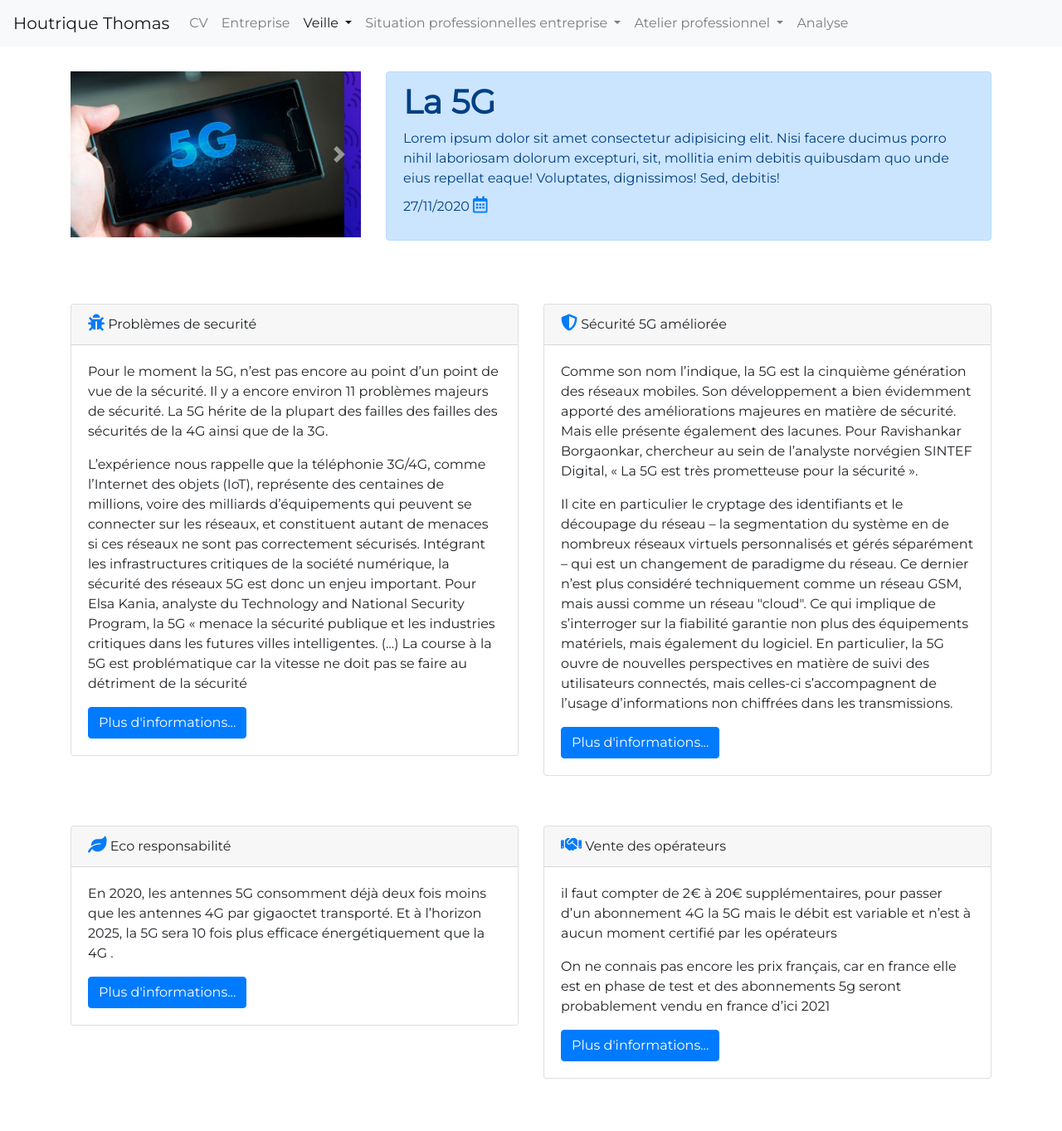
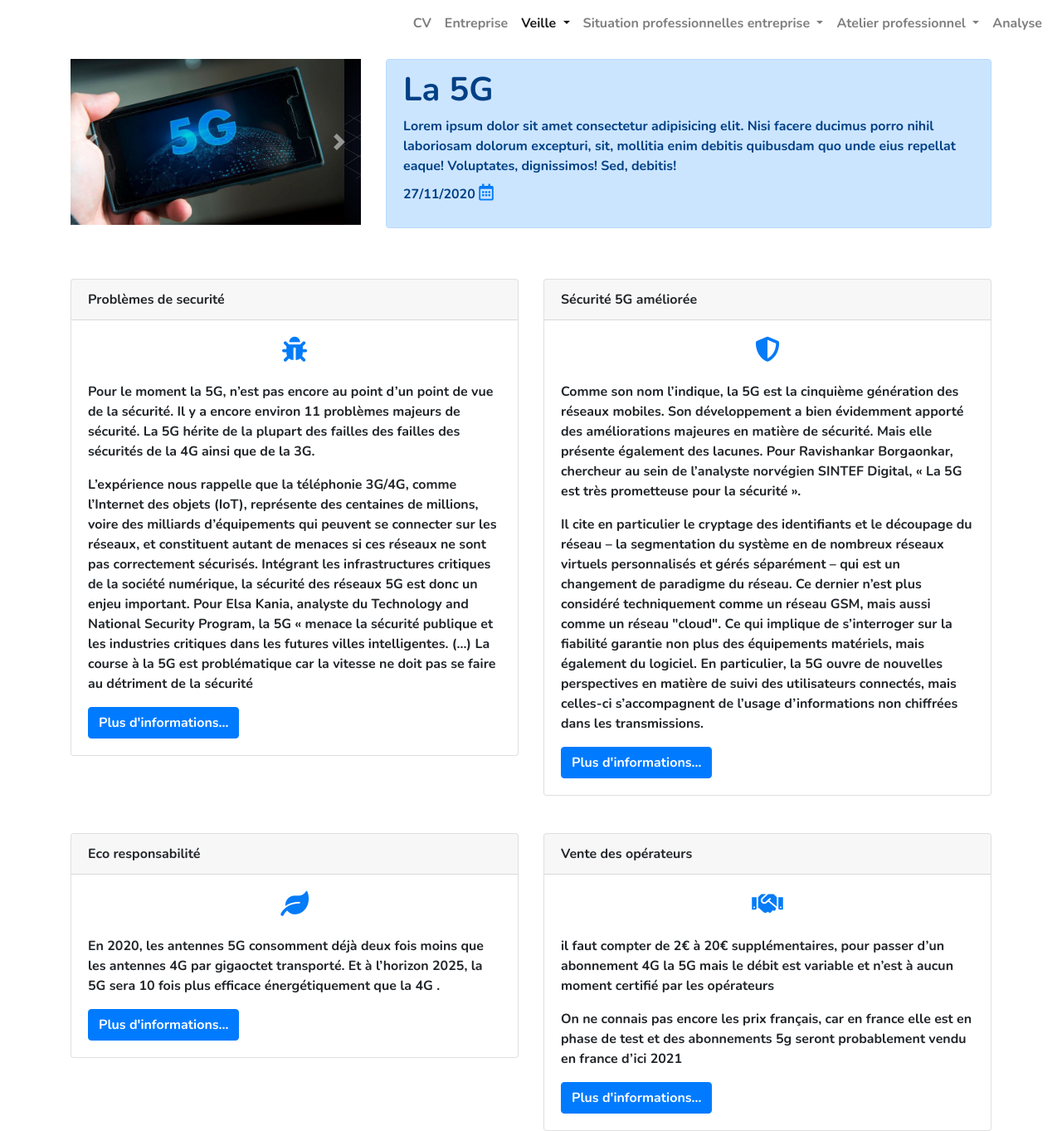
Before and after one commit to Thomas-Houtrique/Thomas-Houtrique.github.io, a website: page veille.html in a window 1280 px wide. Shown: the whole page at 83% size. Before the commit the page ends 1300 px from the top, so only its background shows below. Drawn offline with nearby package versions, Linux system fonts and the light colour scheme.

Commit message:
navbar transparent and small fixes

```diff
--- a/scss/_commun.scss
+++ b/scss/_commun.scss
@@ -1,14 +1,18 @@
 body {
-  font-family: "Montserrat", sans-serif;
+  font-family: 'Nunito', sans-serif;
 }
 
 .row {
-  padding-top: 30px;
+  padding-top: 15px;
 }
 
 i {
   color: #047bf7;
   font-size: 20px;
+}
+
+.navbar-inner {
+  background:transparent;
 }
 
 h1 {
@@ -30,3 +34,7 @@ a:hover {
 a:active {
   text-decoration: none;
 }
+
+.nav-logo{
+  width: 30px;
+}
--- a/scss/entreprise.scss
+++ b/scss/entreprise.scss
@@ -9,7 +9,7 @@
 }
 
 .imbe {
-  width: 200px;
+  width: 150px;
 }
 
 @media only screen and (max-width: 767px) {
--- a/scss/index.scss
+++ b/scss/index.scss
@@ -8,7 +8,6 @@ p {
 h1 {
   font-size: 3rem;
   color: #363636;
-  padding-top: 40px;
 }
 
 h2 {
--- a/scss/veille.scss
+++ b/scss/veille.scss
@@ -10,8 +10,16 @@ img {
   width: 100%;
 }
 
+i{
+  font-size: 30px;
+}
+
 .date {
   margin-top: 10px;
+}
+
+.smally{
+  font-size: 20px;
 }
 
 @media only screen and (max-width: 767px) {
--- a/veille.html
+++ b/veille.html
@@ -24,31 +24,19 @@
     />
     <title>5G</title>
     <link
-      href="https://fonts.googleapis.com/css2?family=Montserrat&display=swap"
+      href="https://fonts.googleapis.com/css2?family=Nunito:wght@700&display=swap"
       rel="stylesheet"
     />
     <link
       rel="stylesheet"
       href="https://cdnjs.cloudflare.com/ajax/libs/animate.css/4.1.1/animate.min.css"
     />
+    <link rel="icon" href="images/logo.png" />
   </head>
   <body>
-    <nav class="navbar navbar-expand-lg navbar-light bg-light">
-      <a class="navbar-brand" href="index.html">Houtrique Thomas</a>
-      <button
-        class="navbar-toggler"
-        type="button"
-        data-toggle="collapse"
-        data-target="#navbarSupportedContent"
-        aria-controls="navbarSupportedContent"
-        aria-expanded="false"
-        aria-label="Toggle navigation"
-      >
-        <span class="navbar-toggler-icon"></span>
-      </button>
-
+    <nav class="navbar navbar-expand-lg navbar-light navbar-transparent">
       <div class="collapse navbar-collapse" id="navbarSupportedContent">
-        <ul class="navbar-nav mr-auto">
+        <ul class="navbar-nav ml-auto">
           <li class="nav-item">
             <a class="nav-link" href="index.html">CV</a>
           </li>
@@ -122,15 +110,15 @@
             <div class="carousel-inner">
               <div class="carousel-item active">
                 <img
-                  src="images/accessibility-browsing-5g-business-businessman-choosing-click-communication-computer-connec.jpg"
+                  src="images/5g-1.jpg"
                   alt=""
                 />
               </div>
               <div class="carousel-item">
-                <img src="images/5g-ondes.jpg" alt="" />
+                <img src="images/5g-2.jpg" alt="" />
               </div>
               <div class="carousel-item">
-                <img src="images/5g-frandroid.jpg" alt="" />
+                <img src="images/5g-3.jpg" alt="" />
               </div>
             </div>
             <a
@@ -166,7 +154,7 @@
             dignissimos! Sed, debitis!
             <p class="date">
               27/11/2020
-              <i class="far fa-calendar-alt"></i>
+              <i class="far fa-calendar-alt smally"></i>
             </p>
           </div>
         </div>
@@ -174,12 +162,10 @@
       <div class="row">
         <div class="col-md-6 animate__animated animate__backInLeft">
           <div class="card">
-            <div class="card-header">
-              <i class="fas fa-bug"></i>
-              Problèmes de securité
-            </div>
+            <div class="card-header">Problèmes de securité</div>
             <div class="card-body">
               <p class="card-text">
+                <i class="fas fa-bug d-flex justify-content-center"></i><br />
                 Pour le moment la 5G, n’est pas encore au point d’un point de
                 vue de la sécurité. Il y a encore environ 11 problèmes majeurs
                 de sécurité. La 5G hérite de la plupart des failles des failles
@@ -209,12 +195,11 @@
         </div>
         <div class="col-md-6 animate__animated animate__backInRight">
           <div class="card">
-            <div class="card-header">
-              <i class="fas fa-shield-alt"></i>
-              Sécurité 5G améliorée
-            </div>
+            <div class="card-header">Sécurité 5G améliorée</div>
             <div class="card-body">
               <p class="card-text">
+                <i class="fas fa-shield-alt d-flex justify-content-center"></i
+                ><br />
                 Comme son nom l’indique, la 5G est la cinquième génération des
                 réseaux mobiles. Son développement a bien évidemment apporté des
                 améliorations majeures en matière de sécurité. Mais elle
@@ -247,12 +232,10 @@
       <div class="row">
         <div class="col-md-6 animate__animated animate__backInLeft">
           <div class="card">
-            <div class="card-header">
-              <i class="fas fa-leaf"></i>
-              Eco responsabilité
-            </div>
+            <div class="card-header">Eco responsabilité</div>
             <div class="card-body">
               <p class="card-text">
+                <i class="fas fa-leaf d-flex justify-content-center"></i><br />
                 En 2020, les antennes 5G consomment déjà deux fois moins que les
                 antennes 4G par gigaoctet transporté. Et à l’horizon 2025, la 5G
                 sera 10 fois plus efficace énergétiquement que la 4G .
@@ -267,12 +250,11 @@
         </div>
         <div class="col-md-6 animate__animated animate__backInRight">
           <div class="card">
-            <div class="card-header">
-              <i class="fas fa-handshake"></i>
-              Vente des opérateurs
-            </div>
+            <div class="card-header">Vente des opérateurs</div>
             <div class="card-body">
               <p class="card-text">
+                <i class="fas fa-handshake d-flex justify-content-center"></i
+                ><br />
                 il faut compter de 2€ à 20€ supplémentaires, pour passer d’un
                 abonnement 4G la 5G mais le débit est variable et n’est à aucun
                 moment certifié par les opérateurs
```
Also changed, not shown: entreprise.html (+6 -18 lines), index.html (+7 -19 lines), css/entreprise.css, css/index.css, css/veille.css, images/5g-1.jpg (renamed from images/accessibility-browsing-5g-business-businessman-choosing-click-communication-computer-connec.jpg), images/5g-2.jpg (renamed from images/5g-frandroid.jpg), images/5g-3.jpg (renamed from images/5g-ondes.jpg), images/logo.png (added).
